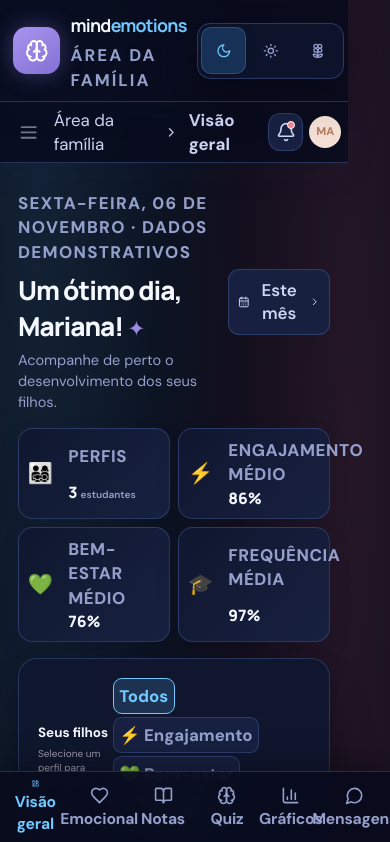
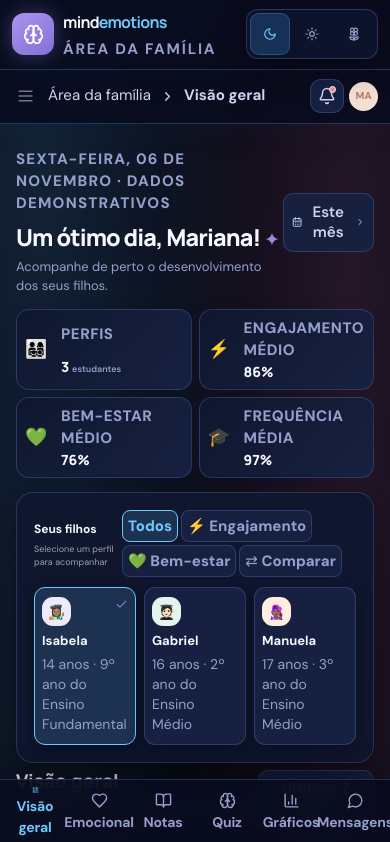
Before and after one commit to Tgmidasx7/MIND-EMOTIONS-ULTRA, a React (Vite) app: page / in a window 390 px wide. Shown: the top 842 px of the page. Built offline with nearby package versions, Linux system fonts and the light colour scheme.

Commit message:
Remove automatic site zoom
Co-authored-by: arena-agent <297053741+arena-agent@users.noreply.github.com>

```diff
--- a/src/styles/index.css
+++ b/src/styles/index.css
@@ -10,4 +10,3 @@
 @import "./readability-finish.css";
 @import "./header-layout.css";
 @import "./rings.css";
-@import "./site-scale.css";
--- a/src/styles/site-scale.css
+++ /dev/null
@@ -1,18 +0,0 @@
-/* Default page magnification: roughly 120% on large screens, slightly reduced on phones. */
-body {
-  zoom: 1.2;
-}
-
-.app {
-  width: 83.333333%;
-}
-
-@media (max-width: 650px) {
-  body {
-    min-width: 320px;
-    zoom: 1.12;
-  }
-  .app {
-    width: 89.285714%;
-  }
-}
```
